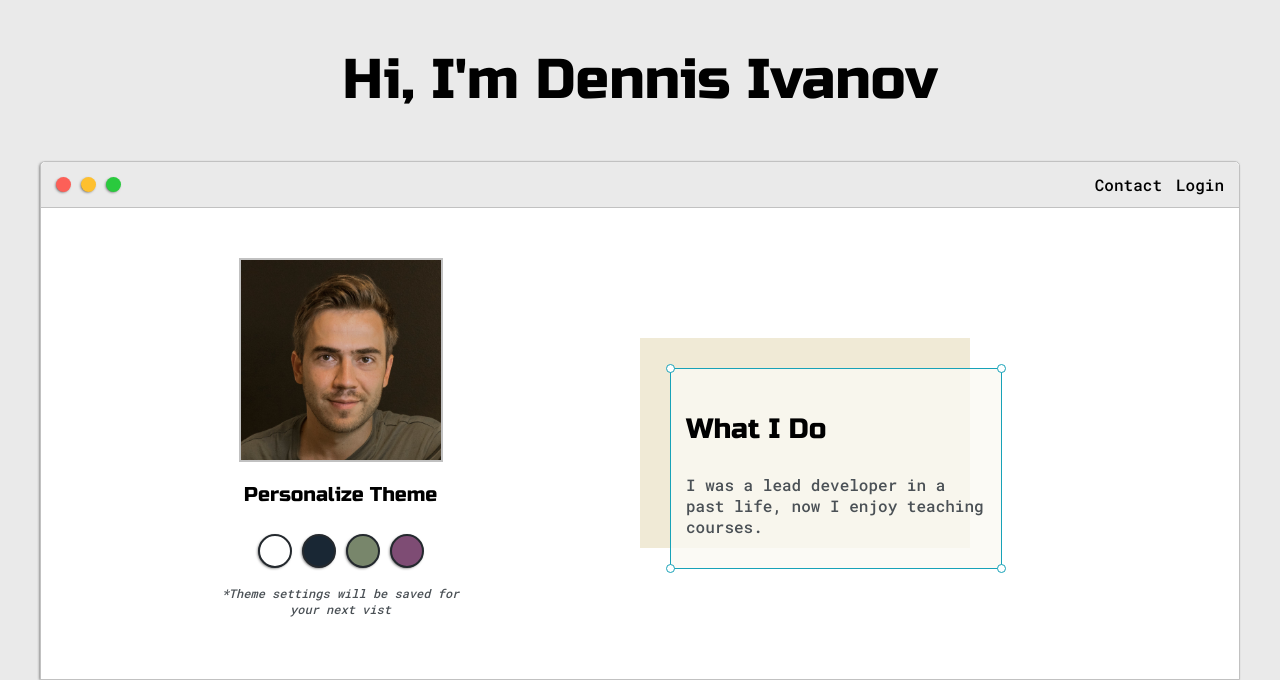
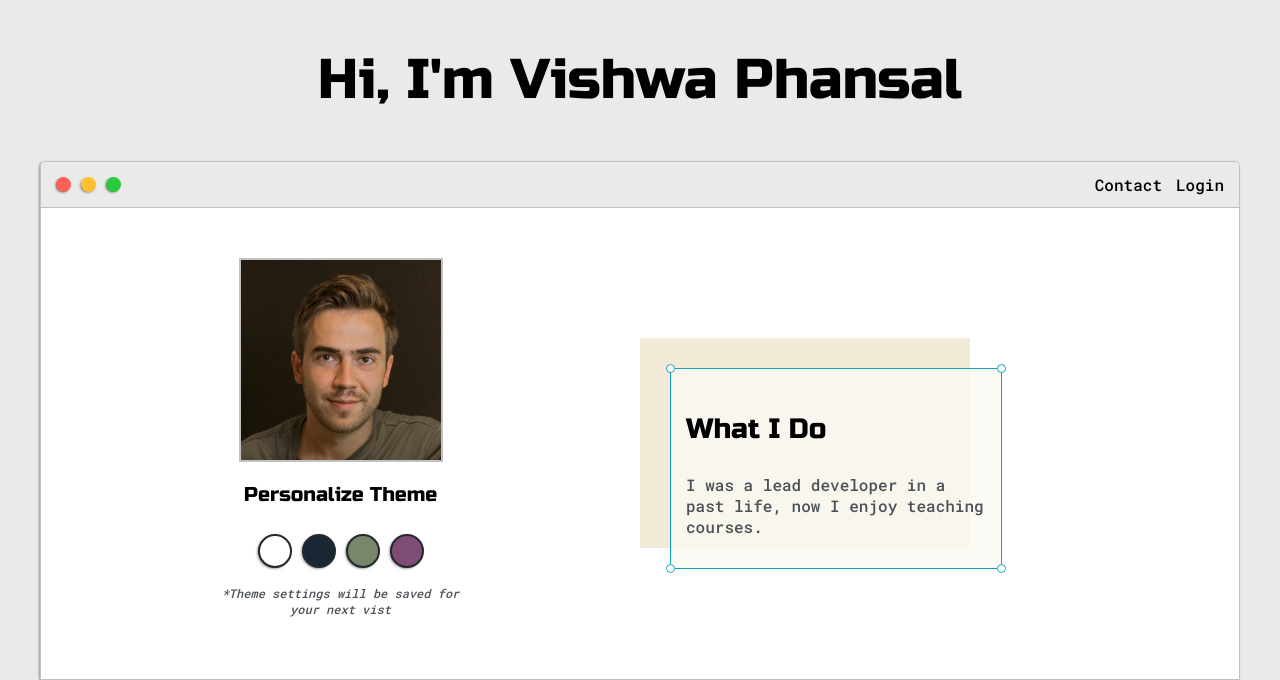
Before and after one commit to vishwaphansal7/Django-Portfolio, a Django app: template base/templates/base/index.html in a window 1280 px wide. Shown: the top 680 px of the page. Run offline with Django 3.2, Linux system fonts and the light colour scheme; the template is opened without the code that fills it, so the values that code supplies are empty.

Commit message:
Update index.html

```diff
--- a/base/templates/base/index.html
+++ b/base/templates/base/index.html
@@ -2,7 +2,7 @@
 {% load static %}
 <html>
 <head>
-	<title>Dennis Ivy</title>
+	<title>Vishwa Phansal</title>
 
 	<!-- Global site tag (gtag.js) - Google Analytics -->
 	<script async src="https://www.googletagmanager.com/gtag/js?id=UA-47692315-56"></script>
@@ -29,7 +29,7 @@
 	<section class="s1">
 		<div class="main-container">
 			<div class="greeting-wrapper">
-				<h1>Hi, I'm Dennis Ivanov</h1>
+				<h1>Hi, I'm Vishwa Phansal</h1>
 			</div>
 
 
```
